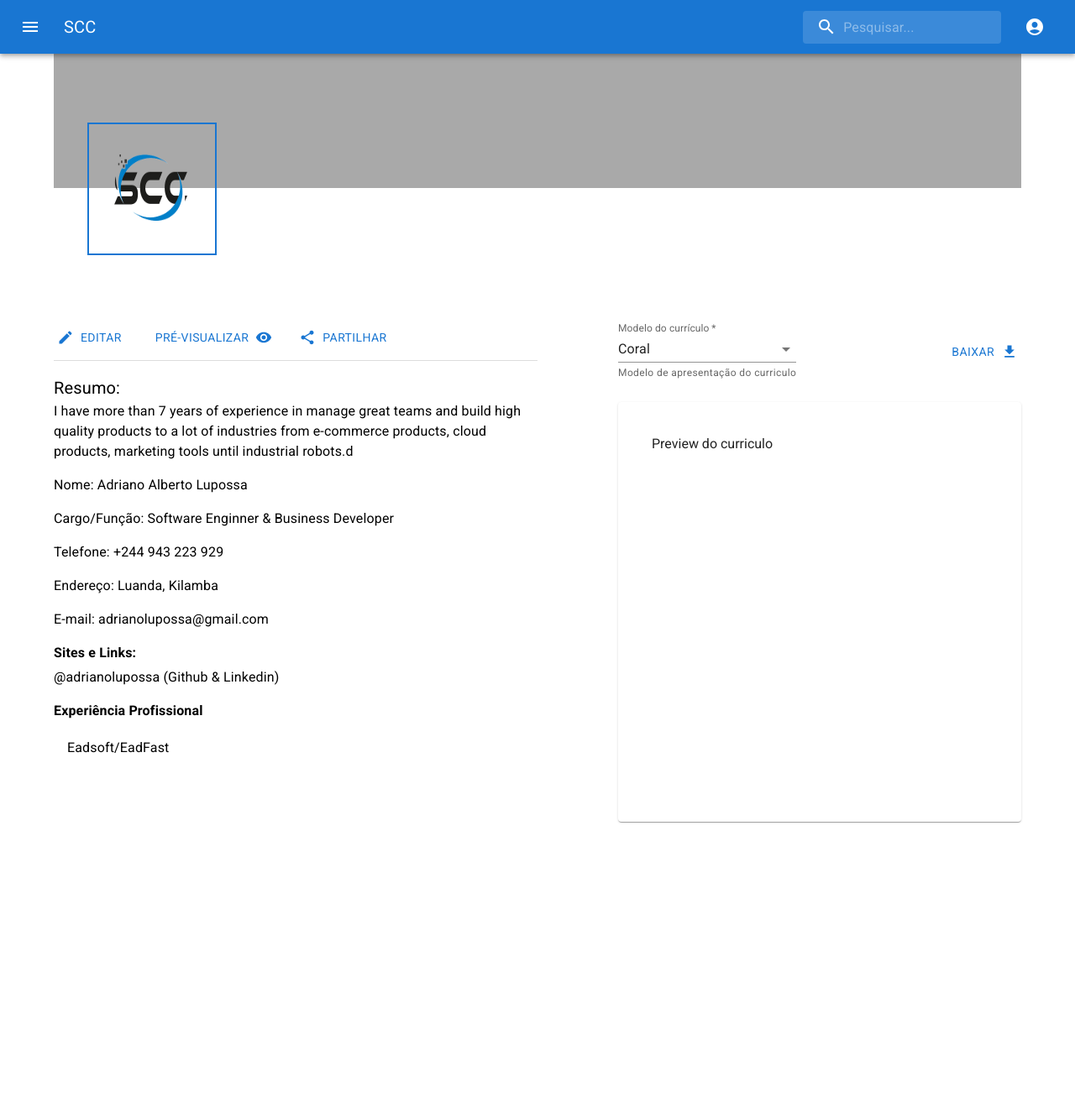
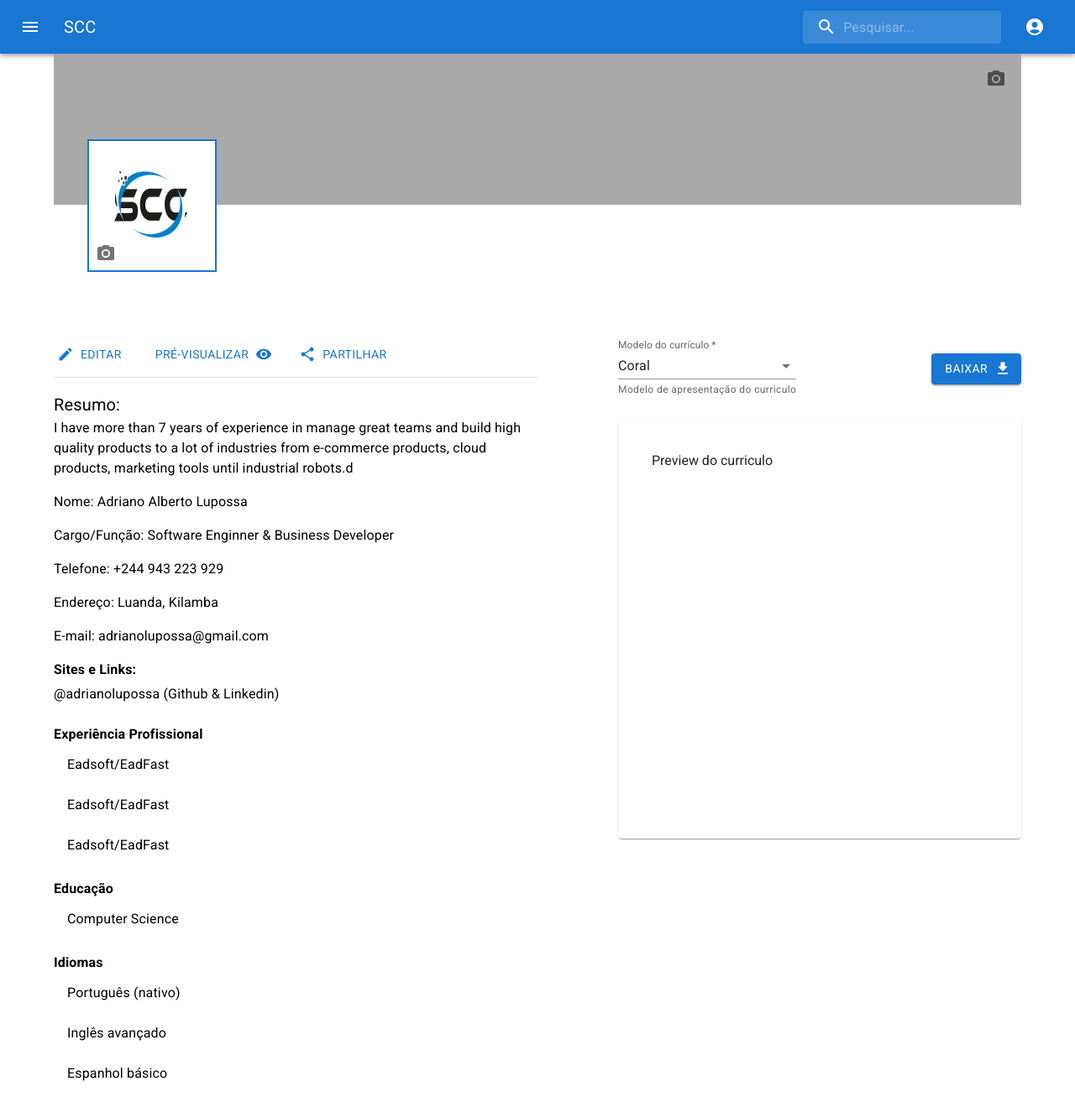
Before and after one commit to AdrianoLupossa/scc, a Next.js app: page /profile in a window 1280 px wide. Shown: the top 1326 px of the page at 84% size. Before the commit the page ends 1219 px from the top, so only its background shows below. Built offline with nearby package versions, Linux system fonts and the light colour scheme; no server answers; the database is empty; sample sign-in values are in the browser's storage.

Commit message:
update profile add new information

```diff
--- a/src/app/profile/page.tsx
+++ b/src/app/profile/page.tsx
@@ -12,12 +12,13 @@ import Tooltip from "@mui/material/Tooltip";
 import Button from "@mui/material/Button";
 import TextField from "@mui/material/TextField";
 import MenuItem from "@mui/material/MenuItem";
-import { useTheme } from "@mui/material";
+import { IconButton, useTheme } from "@mui/material";
 
 import Download from "@mui/icons-material/Download";
 import EyePreview from "@mui/icons-material/Visibility";
 import EditIcon from "@mui/icons-material/Edit";
 import ShareIcon from "@mui/icons-material/Share";
+import CameraIcon from "@mui/icons-material/CameraAlt";
 
 export default function Profile() {
   const theme = useTheme();
@@ -29,18 +30,43 @@ export default function Profile() {
       <Box
         width="100%"
         bgcolor="darkgray"
-        height={160}
+        height={180}
         padding={5}
-        zIndex={-1}
+        zIndex={1}
         position="relative"
         mb={20}
       >
+        <IconButton
+          type="button"
+          title="Alterar capa de destaque"
+          sx={{
+            cursor: "pointer",
+            position: "absolute",
+            top: 10,
+            right: 10,
+          }}
+        >
+          <CameraIcon />
+        </IconButton>
+
         <Box
           position="absolute"
           border={`2px solid ${theme.palette.primary.main}`}
           left={40}
           bottom={-80}
+          bgcolor="#fff"
         >
+          <IconButton
+            type="button"
+            title="Alterar foto de curriculo"
+            sx={{
+              cursor: "pointer",
+              position: "absolute",
+              bottom: 0,
+            }}
+          >
+            <CameraIcon />
+          </IconButton>
           <Image
             src={"/assets/brand/logotipo.png"}
             width={150}
@@ -122,10 +148,39 @@ export default function Profile() {
               @adrianolupossa (Github & Linkedin)
             </Typography>
 
-            <Typography fontWeight="bold">Experiência Profissional</Typography>
             <List>
+              <Typography fontWeight="bold">
+                Experiência Profissional
+              </Typography>
               <ListItem>
                 <ListItemText>Eadsoft/EadFast</ListItemText>
+              </ListItem>
+              <ListItem>
+                <ListItemText>Eadsoft/EadFast</ListItemText>
+              </ListItem>
+              <ListItem>
+                <ListItemText>Eadsoft/EadFast</ListItemText>
+              </ListItem>
+            </List>
+
+            <List>
+              <Typography fontWeight="bold">Educação</Typography>
+              <ListItem>
+                <ListItemText>Computer Science</ListItemText>
+              </ListItem>
+            </List>
+
+            <List>
+              <Typography fontWeight="bold">Idiomas</Typography>
+              <ListItem>
+                <ListItemText>Português (nativo)</ListItemText>
+              </ListItem>
+              <ListItem>
+                <ListItemText>Inglês avançado</ListItemText>
+              </ListItem>
+
+              <ListItem>
+                <ListItemText>Espanhol básico</ListItemText>
               </ListItem>
             </List>
           </Grid>
@@ -167,7 +222,7 @@ export default function Profile() {
                   <Button
                     onClick={() => window.print()}
                     aria-label="Baixar curriculo em PDF"
-                    variant="text"
+                    variant="contained"
                     endIcon={<Download />}
                   >
                     Baixar
```
